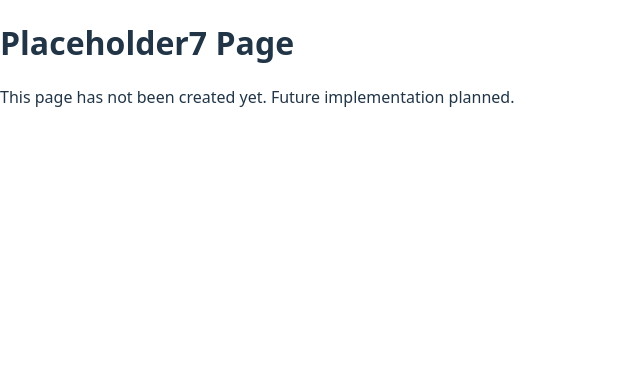
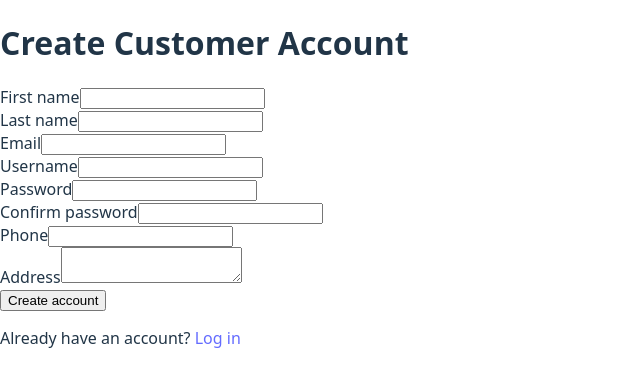
Before and after one commit to edensmcstud/cs491-2604A, a React app in the folder frontend/: page /register in a window 1280 px wide. Shown: the top 386 px of the page, without its empty margins (0-640 px from the left). Built offline with nearby package versions, Linux system fonts and the light colour scheme; the HTML template or start-up script is replaced by a standard one.

Commit message:
Add customer registration flow
Adds public customer registration, automatic Customer role assignment, linked customer profiles, and navigation between login and registration.

```diff
--- a/frontend/src/App.jsx
+++ b/frontend/src/App.jsx
@@ -5,6 +5,7 @@ import ProtectedRoute from "./components/ProtectedRoute";
 
 // Auth
 import Login from "./pages/auth/Login";
+import Register from "./pages/auth/Register";
 
 // Dashboard
 import Dashboard from "./pages/Dashboard";
@@ -52,6 +53,7 @@ export default function App() {
         <Routes>
             {/* Public */}
             <Route path="/login" element={<Login />} />
+            <Route path="/register" element={<Register />} />
 
             {/* Protected */}
             <Route
--- a/frontend/src/pages/auth/Login.jsx
+++ b/frontend/src/pages/auth/Login.jsx
@@ -1,5 +1,5 @@
 import { useState } from "react";
-import { useNavigate } from "react-router-dom";
+import { Link, useNavigate } from "react-router-dom";
 import { useAuth } from "../../context/AuthContext";
 
 
@@ -52,6 +52,9 @@ export default function Login() {
 
                 {/* CRITICAL FIX: type="submit" */}
                 <button type="submit">Login</button>
+                <p>
+                    Don&apos;t have an account? <Link to="/register">Create one</Link>
+                </p>
             </form>
         </div>
     );
--- /dev/null
+++ b/frontend/src/pages/auth/Register.jsx
@@ -0,0 +1,188 @@
+import { useState } from "react";
+import { Link, useNavigate } from "react-router-dom";
+import api from "../../api/api";
+
+export default function Register() {
+    const navigate = useNavigate();
+
+    const [form, setForm] = useState({
+        first_name: "",
+        last_name: "",
+        email: "",
+        username: "",
+        password: "",
+        confirmPassword: "",
+        phone: "",
+        address: ""
+    });
+
+    const [message, setMessage] = useState("");
+    const [error, setError] = useState("");
+    const [submitting, setSubmitting] = useState(false);
+
+    function handleChange(event) {
+        const { name, value } = event.target;
+
+        setForm(current => ({
+            ...current,
+            [name]: value
+        }));
+    }
+
+    async function handleSubmit(event) {
+        event.preventDefault();
+
+        setMessage("");
+        setError("");
+
+        if (form.password !== form.confirmPassword) {
+            setError("Passwords do not match");
+            return;
+        }
+
+        if (form.password.length < 8) {
+            setError("Password must be at least 8 characters");
+            return;
+        }
+
+        try {
+            setSubmitting(true);
+
+            await api.post("/auth/register", {
+                first_name: form.first_name,
+                last_name: form.last_name,
+                email: form.email,
+                username: form.username,
+                password: form.password,
+                phone: form.phone,
+                address: form.address
+            });
+
+            setMessage("Account created successfully. Redirecting to login...");
+
+            setTimeout(() => {
+                navigate("/login");
+            }, 1200);
+        } catch (err) {
+            setError(
+                err.response?.data?.error ||
+                err.message ||
+                "Unable to create account"
+            );
+        } finally {
+            setSubmitting(false);
+        }
+    }
+
+    return (
+        <main>
+            <h1>Create Customer Account</h1>
+
+            {message && <p>{message}</p>}
+            {error && <p>{error}</p>}
+
+            <form onSubmit={handleSubmit}>
+                <div>
+                    <label htmlFor="first_name">First name</label>
+                    <input
+                        id="first_name"
+                        name="first_name"
+                        type="text"
+                        value={form.first_name}
+                        onChange={handleChange}
+                        required
+                    />
+                </div>
+
+                <div>
+                    <label htmlFor="last_name">Last name</label>
+                    <input
+                        id="last_name"
+                        name="last_name"
+                        type="text"
+                        value={form.last_name}
+                        onChange={handleChange}
+                        required
+                    />
+                </div>
+
+                <div>
+                    <label htmlFor="email">Email</label>
+                    <input
+                        id="email"
+                        name="email"
+                        type="email"
+                        value={form.email}
+                        onChange={handleChange}
+                        required
+                    />
+                </div>
+
+                <div>
+                    <label htmlFor="username">Username</label>
+                    <input
+                        id="username"
+                        name="username"
+                        type="text"
+                        value={form.username}
+                        onChange={handleChange}
+                        required
+                    />
+                </div>
+
+                <div>
+                    <label htmlFor="password">Password</label>
+                    <input
+                        id="password"
+                        name="password"
+                        type="password"
+                        value={form.password}
+                        onChange={handleChange}
+                        required
+                    />
+                </div>
+
+                <div>
+                    <label htmlFor="confirmPassword">Confirm password</label>
+                    <input
+                        id="confirmPassword"
+                        name="confirmPassword"
+                        type="password"
+                        value={form.confirmPassword}
+                        onChange={handleChange}
+                        required
+                    />
+                </div>
+
+                <div>
+                    <label htmlFor="phone">Phone</label>
+                    <input
+                        id="phone"
+                        name="phone"
+                        type="tel"
+                        value={form.phone}
+                        onChange={handleChange}
+                    />
+                </div>
+
+                <div>
+                    <label htmlFor="address">Address</label>
+                    <textarea
+                        id="address"
+                        name="address"
+                        value={form.address}
+                        onChange={handleChange}
+                    />
+                </div>
+
+                <button type="submit" disabled={submitting}>
+                    {submitting ? "Creating account..." : "Create account"}
+                </button>
+            </form>
+
+            <p>
+                Already have an account? <Link to="/login">Log in</Link>
+            </p>
+        </main>
+    );
+}
```
Also changed, not shown: 2 other files (tests, documents, lock files or other folders).
